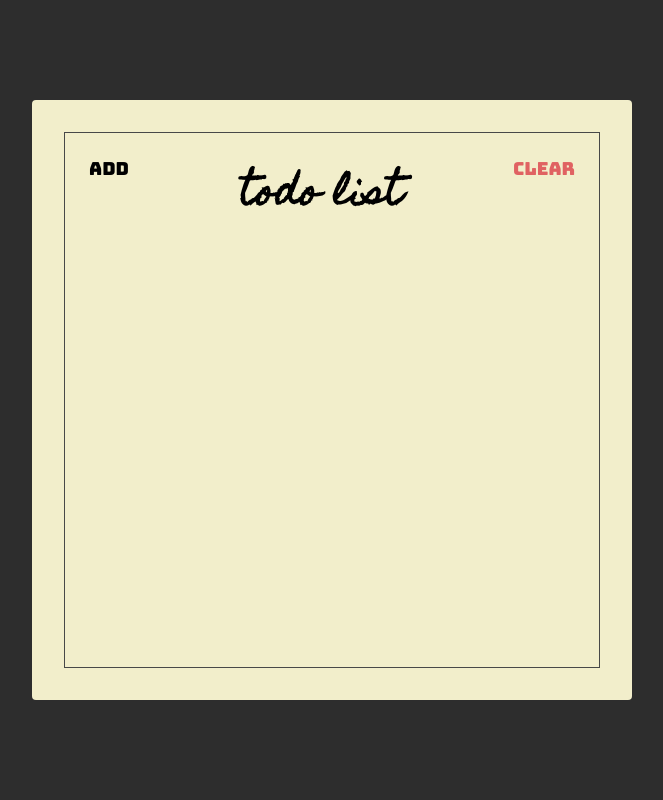
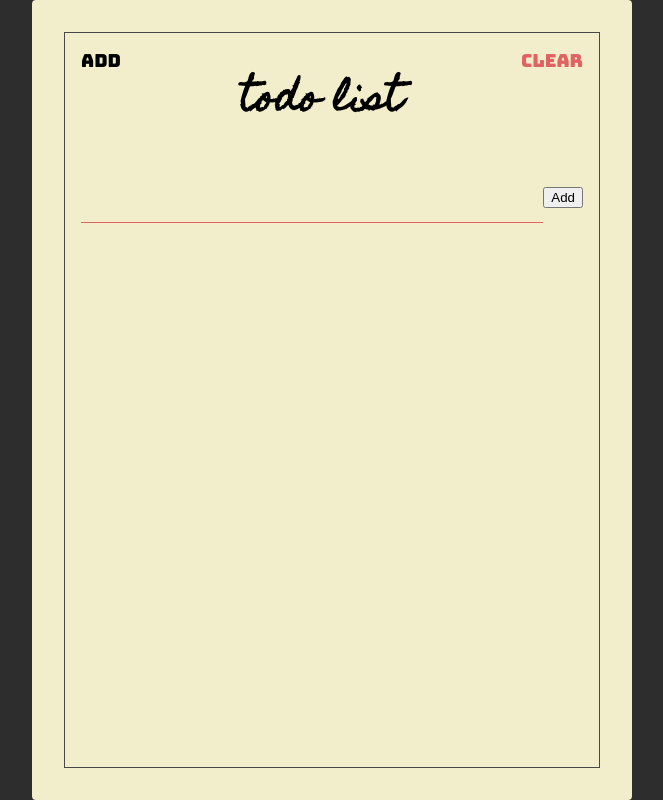
Before and after one commit to gitlmos/ex-react, a website: page index.html in a window 1280 px wide. Shown: the whole page, without its empty margins (308-971 px from the left). Drawn offline with Linux system fonts and the light colour scheme.

Commit message:
creating add todo section

```diff
--- a/index.html
+++ b/index.html
@@ -14,11 +14,18 @@
   <body>
     <div class="container">
       <div class="frame">
-        <div class="header">
+        <section class="header">
           <button class="header-btn">Add</button>
           <h1 class="header-title">Todo List</h1>
           <button class="header-btn main-red-color">Clear</button>
-        </div>
+        </section>
+
+        <section class="add">
+          <form class="add-form">
+            <input type="text" class="add-input" />
+            <button class="add-btn">Add</button>
+          </form>
+        </section>
       </div>
     </div>
   </body>
--- a/style.css
+++ b/style.css
@@ -34,7 +34,7 @@ html {
 
 .container {
   width: 600px;
-  height: 600px;
+  height: 800px;
   background-color: #f2eecb;
   border-radius: 4px;
 
@@ -67,9 +67,47 @@ html {
   font-size: 1.8rem;
   font-family: "Bungee", sans-serif;
 
-  padding: 24px;
+  padding: 16px;
+  cursor: pointer;
 
   background: unset;
   border: unset;
   outline: unset;
 }
+
+.add {
+  padding: 16px;
+}
+
+.add-form {
+  display: flex;
+  align-items: flex-start;
+}
+
+.add-input {
+  background: unset;
+  border: unset;
+  padding: 0 64px;
+
+  flex: 1;
+
+  border-bottom: 1px solid var(--main-red-color);
+  outline: unset;
+
+  font-family: "Homemade Apple", sans-serif;
+  font-size: 16px;
+  text-transform: lowercase;
+}
+
+.add-button {
+  font-size: 1.8rem;
+  font-family: "Bungee", sans-serif;
+
+  padding: 16px;
+  padding-right: unset;
+  cursor: pointer;
+
+  background: unset;
+  border: unset;
+  outline: unset;
+}
```
